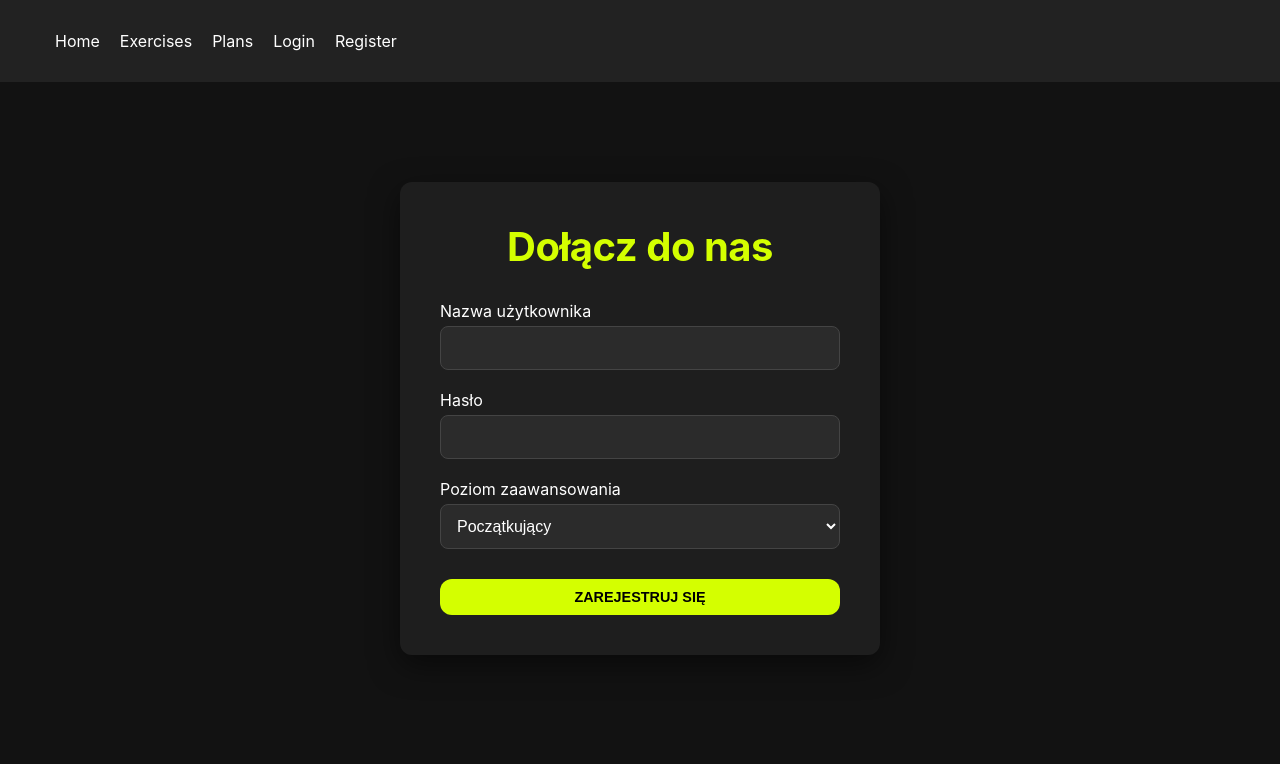
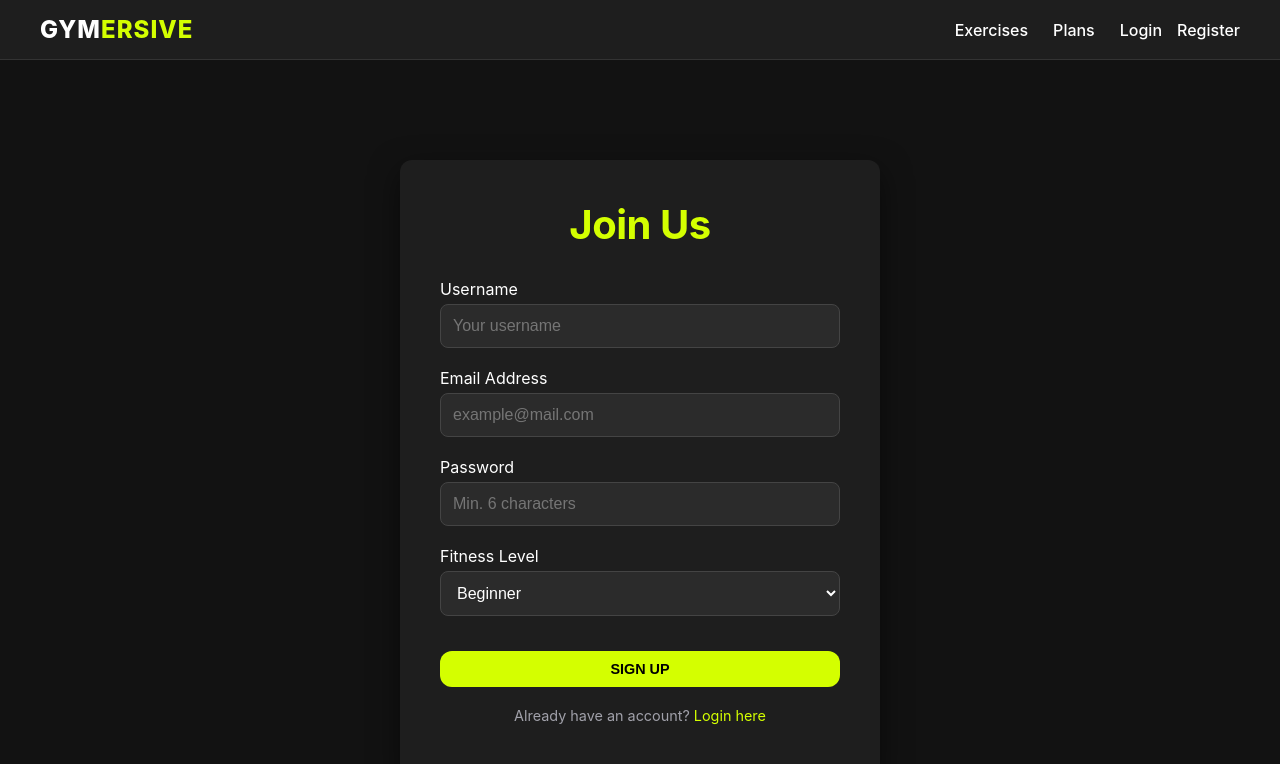
Before and after one commit to JNSau/gymapp, a React (Vite) app in the folder frontend/gymapp/: page /register in a window 1280 px wide. Shown: the top 764 px of the page. Built offline with nearby package versions, Linux system fonts and the light colour scheme.

Commit message:
FRONTEND:zmiana jezyka, dodanie profilu oraz nowa rejestracja

```diff
--- a/frontend/gymapp/src/components/Navbar.tsx
+++ b/frontend/gymapp/src/components/Navbar.tsx
@@ -1,33 +1,51 @@
 import { Link } from "react-router-dom";
 import { useAuth } from "../context/AuthContext";
+import "./Navbar.css";
 
 const Navbar = () => {
   const { user, logout } = useAuth();
 
   return (
-    <nav style={{ padding: "15px", background: "#222", color: "white" }}>
-      <ul style={{ display: "flex", gap: "20px", listStyle: "none" }}>
-        <li><Link to="/" style={{ color: "white" }}>Home</Link></li>
-        <li><Link to="/exercises" style={{ color: "white" }}>Exercises</Link></li>
-        <li><Link to="/plans" style={{ color: "white" }}>Plans</Link></li>
+    <header className="navbar">
+      <div className="navbar-container">
+        {/* Logo - Zmienione na GYMERSIVE */}
+        <Link to="/" className="navbar-logo">
+          GYM<span className="text-accent">ERSIVE</span>
+        </Link>
 
-        {user ? (
-          <>
-            <li>Hello, {user.username}</li>
-            <li>
-              <button onClick={logout} style={{ background: "red", color: "white", border: "none", padding: "5px 10px" }}>
-                Logout
-              </button>
-            </li>
-          </>
-        ) : (
-          <>
-            <li><Link to="/login" style={{ color: "white" }}>Login</Link></li>
-            <li><Link to="/register" style={{ color: "white" }}>Register</Link></li>
-          </>
-        )}
-      </ul>
-    </nav>
+        {/* Menu */}
+        <nav className="navbar-links">
+          <Link to="/exercises">Exercises</Link>
+          <Link to="/plans">Plans</Link>
+
+          {user ? (
+            <div className="user-section">
+              {/* --- ZMIANA TUTAJ: Link do Profilu --- */}
+              <Link
+                to="/profile"
+                className="username"
+                style={{
+                  textDecoration: "none",
+                  cursor: "pointer",
+                  marginRight: "15px",
+                  fontWeight: "bold"
+                }}
+              >
+                {user.username}
+              </Link>
+
+              <button onClick={logout} className="btn-danger small">Logout</button>
+            </div>
+          ) : (
+            /* Sekcja dla niezalogowanych */
+            <div className="auth-links" style={{ display: "flex", gap: "15px", alignItems: "center" }}>
+              <Link to="/login" className="btn-primary">Login</Link>
+              <Link to="/register">Register</Link>
+            </div>
+          )}
+        </nav>
+      </div>
+    </header>
   );
 };
 
--- a/frontend/gymapp/src/pages/Home.tsx
+++ b/frontend/gymapp/src/pages/Home.tsx
@@ -4,11 +4,11 @@ const Home = () => {
   const { user } = useAuth();
   return (
     <div className="container" style={{ textAlign: "center", marginTop: "50px" }}>
-      <h1>Witaj w Gymersive! 💪</h1>
+      <h1>Welcome to GymPlanner! 💪</h1>
       {user ? (
-        <p>Widzimy się znowu <strong>{user.username}</strong>. Gotowy na trening?</p>
+        <p>Good to see you again, <strong>{user.username}</strong>. Ready for your workout?</p>
       ) : (
-        <p>Zaloguj się, aby zacząć układać plan.</p>
+        <p>Log in to start building your training plan.</p>
       )}
     </div>
   );
--- a/frontend/gymapp/src/pages/Login.tsx
+++ b/frontend/gymapp/src/pages/Login.tsx
@@ -1,5 +1,6 @@
 import { useState } from "react";
 import { useAuth } from "../context/AuthContext";
+import { useNavigate, Link } from "react-router-dom"; // Dodano brakujące importy
 import "../index.css";
 
 const Login = () => {
@@ -7,48 +8,54 @@ const Login = () => {
   const [username, setUsername] = useState("");
   const [password, setPassword] = useState("");
   const [error, setError] = useState("");
+  const navigate = useNavigate(); // Opcjonalnie do przekierowania po zalogowaniu
 
   const handleSubmit = async (e: React.FormEvent) => {
     e.preventDefault();
     try {
       await login(username, password);
+      navigate("/"); // Przekierowanie na stronę główną po zalogowaniu
     } catch {
-      setError("Wrong login or password");
+      setError("Invalid username or password");
     }
   };
 
   return (
     <div className="container">
       <div className="auth-container">
-        <h1 style={{ marginBottom: "30px" }}>Zaloguj się</h1>
+        <h1 style={{ marginBottom: "30px" }}>Welcome Back</h1>
 
         <form onSubmit={handleSubmit}>
           <div className="form-group">
-            <label>Nazwa użytkownika</label>
+            <label>Username</label>
             <input
               type="text"
               value={username}
               onChange={(e) => setUsername(e.target.value)}
-              placeholder="Wpisz login..."
+              placeholder="Enter your username"
             />
           </div>
 
           <div className="form-group">
-            <label>Hasło</label>
+            <label>Password</label>
             <input
               type="password"
               value={password}
               onChange={(e) => setPassword(e.target.value)}
-              placeholder="Wpisz hasło..."
+              placeholder="Enter your password"
             />
           </div>
 
           <button type="submit" className="btn-primary" style={{ width: "100%", marginTop: "10px" }}>
-            Wejdź
+            Sign In
           </button>
         </form>
 
         {error && <p style={{ color: "var(--danger)", marginTop: "15px" }}>{error}</p>}
+
+        <p style={{ marginTop: "20px", fontSize: "0.9rem", color: "var(--text-secondary)" }}>
+            Don't have an account? <Link to="/register" style={{ color: "var(--accent)" }}>Register</Link>
+        </p>
       </div>
     </div>
   );
--- a/frontend/gymapp/src/pages/Plans.tsx
+++ b/frontend/gymapp/src/pages/Plans.tsx
@@ -13,8 +13,8 @@ const Plans = () => {
   return (
     <div className="container">
       <div style={{ margin: "40px 0", textAlign: "center" }}>
-        <h1>Plany Treningowe</h1>
-        <p style={{ color: "var(--text-secondary)" }}>Wybierz plan dopasowany do Twojego celu.</p>
+        <h1>Training Plans</h1>
+        <p style={{ color: "var(--text-secondary)" }}>Choose a plan that fits your goal.</p>
       </div>
 
       <div className="grid-layout">
--- /dev/null
+++ b/frontend/gymapp/src/pages/Profile.tsx
@@ -0,0 +1,107 @@
+import { useEffect, useState } from "react";
+import { useAuth } from "../context/AuthContext";
+import api from "../api/axios";
+import "../index.css";
+
+const Profile = () => {
+  const { user, logout } = useAuth();
+  const [joinDate, setJoinDate] = useState("");
+
+  // Pobieramy świeże dane o użytkowniku (w tym datę dołączenia)
+  useEffect(() => {
+    const fetchUserData = async () => {
+      try {
+        const response = await api.get("users/me/");
+        setJoinDate(response.data.date_joined);
+      } catch (error) {
+        console.error("Failed to fetch user data", error);
+      }
+    };
+    fetchUserData();
+  }, []);
+
+  if (!user) return <div className="container" style={{paddingTop: "50px"}}>Loading profile...</div>;
+
+  return (
+    <div className="container">
+      <div style={{ maxWidth: "800px", margin: "40px auto" }}>
+
+        {/* --- GŁÓWNA KARTA PROFILOWA --- */}
+        <div className="card" style={{ padding: "40px", textAlign: "center", marginBottom: "30px" }}>
+
+          {/* Avatar z inicjałem */}
+          <div style={{
+            width: "120px", height: "120px",
+            background: "linear-gradient(135deg, var(--accent), #aebb00)",
+            borderRadius: "50%",
+            margin: "0 auto 20px",
+            display: "flex", alignItems: "center", justifyContent: "center",
+            fontSize: "3.5rem", color: "black", fontWeight: "800",
+            boxShadow: "0 0 20px rgba(212, 255, 0, 0.3)"
+          }}>
+            {user.username.charAt(0).toUpperCase()}
+          </div>
+
+          <h1 style={{ margin: "10px 0", fontSize: "2.5rem" }}>{user.username}</h1>
+          <p style={{ color: "var(--text-secondary)", fontSize: "1.1rem" }}>{user.email}</p>
+
+          <div style={{ marginTop: "15px" }}>
+            <span className="badge badge-level" style={{ fontSize: "1rem", padding: "8px 16px" }}>
+              {user.level || "BEGINNER"}
+            </span>
+          </div>
+        </div>
+
+        {/* --- STATYSTYKI (GRID) --- */}
+        <h2 style={{ marginBottom: "20px" }}>Your Statistics</h2>
+        <div style={{
+          display: "grid",
+          gridTemplateColumns: "repeat(auto-fit, minmax(200px, 1fr))",
+          gap: "20px",
+          marginBottom: "40px"
+        }}>
+
+          {/* Stat 1: Data dołączenia */}
+          <div className="card" style={{ padding: "20px", textAlign: "center" }}>
+            <span style={{ fontSize: "2rem" }}>📅</span>
+            <h3 style={{ margin: "10px 0 5px" }}>Member Since</h3>
+            <p style={{ color: "var(--accent)", fontWeight: "bold", fontSize: "1.2rem", margin: 0 }}>
+              {joinDate || "Loading..."}
+            </p>
+          </div>
+
+          {/* Stat 2: Ukończone treningi (MOCK - na razie statyczne) */}
+          <div className="card" style={{ padding: "20px", textAlign: "center" }}>
+            <span style={{ fontSize: "2rem" }}>🔥</span>
+            <h3 style={{ margin: "10px 0 5px" }}>Workouts Done</h3>
+            <p style={{ color: "var(--accent)", fontWeight: "bold", fontSize: "1.2rem", margin: 0 }}>
+              0
+            </p>
+            <small style={{ color: "#555" }}>(Coming soon)</small>
+          </div>
+
+          {/* Stat 3: Aktualny cel */}
+          <div className="card" style={{ padding: "20px", textAlign: "center" }}>
+            <span style={{ fontSize: "2rem" }}>🎯</span>
+            <h3 style={{ margin: "10px 0 5px" }}>Current Goal</h3>
+            <p style={{ color: "var(--accent)", fontWeight: "bold", fontSize: "1.2rem", margin: 0 }}>
+              Build Muscle
+            </p>
+          </div>
+        </div>
+
+        {/* Przycisk Wylogowania */}
+        <button
+          onClick={logout}
+          className="btn-danger"
+          style={{ width: "100%", padding: "15px", fontSize: "1.1rem" }}
+        >
+          Logout
+        </button>
+
+      </div>
+    </div>
+  );
+};
+
+export default Profile;
--- a/frontend/gymapp/src/pages/Register.tsx
+++ b/frontend/gymapp/src/pages/Register.tsx
@@ -1,60 +1,100 @@
 import { useState } from "react";
 import { registerUser } from "../api/users";
+import { useNavigate, Link } from "react-router-dom";
 import "../index.css";
 
 const Register = () => {
   const [username, setUsername] = useState("");
+  const [email, setEmail] = useState("");
   const [password, setPassword] = useState("");
   const [level, setLevel] = useState("BEGINNER");
+  const [error, setError] = useState("");
+
+  const navigate = useNavigate();
 
   const handleSubmit = async (e: React.FormEvent) => {
     e.preventDefault();
+    setError("");
+
     try {
-      await registerUser({ username, password, level });
-      alert("Konto utworzone! Możesz się zalogować.");
-    } catch (error) {
-      console.error(error);
-      alert("Błąd rejestracji");
+      await registerUser({ username, email, password, level });
+      alert("Account created successfully! You can now log in.");
+      navigate("/login");
+    } catch (err: any) {
+      console.error(err);
+      if (err.response && err.response.data) {
+        const messages = Object.values(err.response.data).flat().join(", ");
+        setError(messages || "Registration failed.");
+      } else {
+        setError("Network error. Please try again.");
+      }
     }
   };
 
   return (
     <div className="container">
       <div className="auth-container">
-        <h1 style={{ marginBottom: "30px" }}>Dołącz do nas</h1>
+        <h1 style={{ marginBottom: "30px" }}>Join Us</h1>
 
         <form onSubmit={handleSubmit}>
           <div className="form-group">
-            <label>Nazwa użytkownika</label>
+            <label>Username</label>
             <input
               type="text"
+              required
+              minLength={3}
               value={username}
               onChange={(e) => setUsername(e.target.value)}
+              placeholder="Your username"
             />
           </div>
 
           <div className="form-group">
-            <label>Hasło</label>
+            <label>Email Address</label>
             <input
-              type="password"
-              value={password}
-              onChange={(e) => setPassword(e.target.value)}
+              type="email"
+              required
+              value={email}
+              onChange={(e) => setEmail(e.target.value)}
+              placeholder="example@mail.com"
             />
           </div>
 
           <div className="form-group">
-            <label>Poziom zaawansowania</label>
+            <label>Password</label>
+            <input
+              type="password"
+              required
+              minLength={6}
+              value={password}
+              onChange={(e) => setPassword(e.target.value)}
+              placeholder="Min. 6 characters"
+            />
+          </div>
+
+          <div className="form-group">
+            <label>Fitness Level</label>
             <select value={level} onChange={(e) => setLevel(e.target.value)}>
-              <option value="BEGINNER">Początkujący</option>
-              <option value="INTERMEDIATE">Średniozaawansowany</option>
-              <option value="ADVANCED">Ekspert</option>
+              <option value="BEGINNER">Beginner</option>
+              <option value="INTERMEDIATE">Intermediate</option>
+              <option value="ADVANCED">Advanced</option>
             </select>
           </div>
 
-          <button type="submit" className="btn-primary" style={{ width: "100%", marginTop: "10px" }}>
-            Zarejestruj się
+          <button type="submit" className="btn-primary" style={{ width: "100%", marginTop: "15px" }}>
+            Sign Up
           </button>
         </form>
+
+        {error && (
+          <div style={{ marginTop: "15px", padding: "10px", background: "rgba(255, 68, 68, 0.1)", border: "1px solid var(--danger)", color: "var(--danger)", borderRadius: "8px", fontSize: "0.9rem" }}>
+            {error}
+          </div>
+        )}
+
+        <p style={{ marginTop: "20px", fontSize: "0.9rem", color: "var(--text-secondary)" }}>
+          Already have an account? <Link to="/login" style={{ color: "var(--accent)" }}>Login here</Link>
+        </p>
       </div>
     </div>
   );
```
Also changed, not shown: frontend/gymapp/src/App.tsx (+15 -7 lines), frontend/gymapp/src/pages/ExerciseDetails.tsx (+18 -15 lines), frontend/gymapp/src/pages/Feedback.tsx (+8 -8 lines), frontend/gymapp/src/pages/PlanDetails.tsx (+5 -5 lines).
